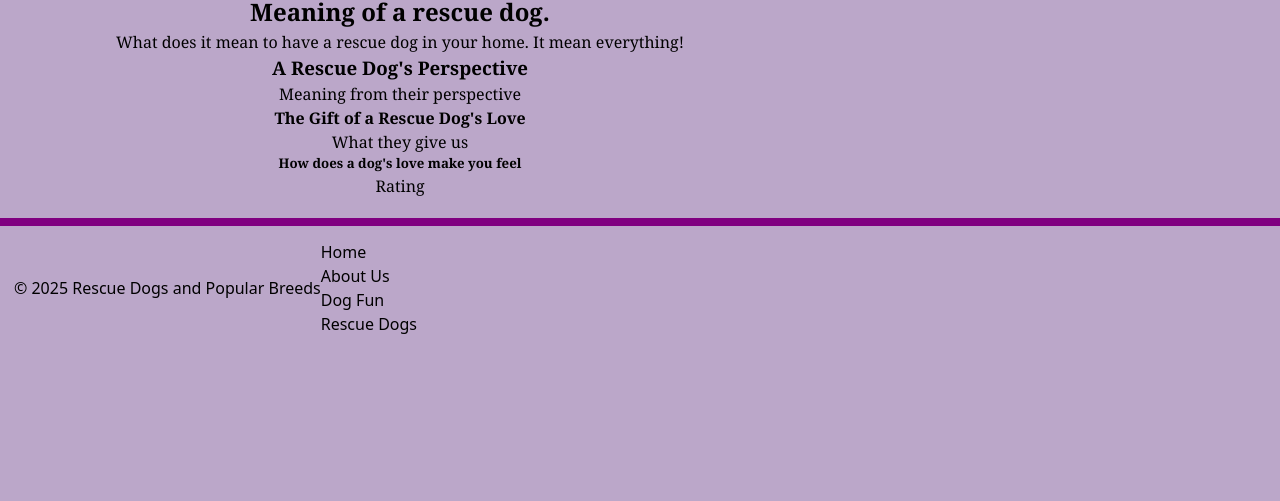
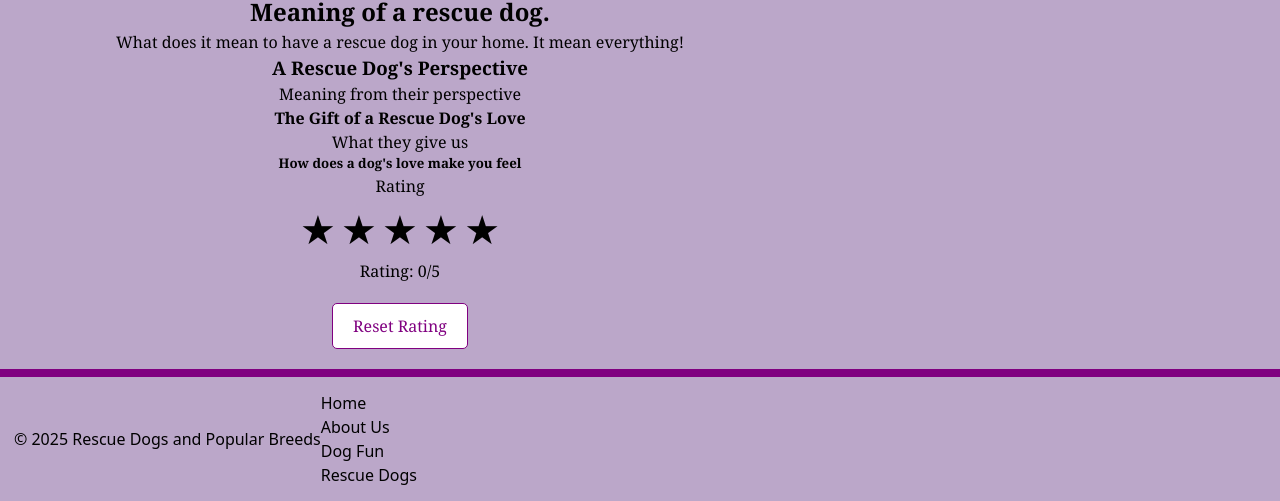
Before and after one commit to kkujawa3/rescue-dogs-and-popular-breeds, a plain HTML site: page about.html in a window 1280 px wide. Shown: the part 436-937 px from the top of the page. Before the commit the page ends 800 px from the top, so only its background shows below. Drawn offline with Linux system fonts and the light colour scheme; files whose address does not match are found by name.

Commit message:
Created rating section on the about page, updates on home page buttons and some updates on dog fun and style files.

```diff
--- a/about.html
+++ b/about.html
@@ -33,6 +33,18 @@
        <h5>How does a dog's love make you feel</h5>
        <p>Rating</p>
 
+       <div class="star-rating">
+          <ul>
+            <li data-value="1" class="star">&#9733;</li>
+            <li data-value="2" class="star">&#9733;</li>
+            <li data-value="3" class="star">&#9733;</li>
+            <li data-value="4" class="star">&#9733;</li>
+            <li data value="5" class="star">&#9733;</li>
+          </ul>
+       </div>
+       <p>Rating:<span id="rating-value">  0/5</span></p>
+       <button id="reset-button">Reset Rating</button>
+
     </main>
 
     <!--Footer-->
@@ -41,12 +53,13 @@
             <p>&copy; 2025 Rescue Dogs and Popular Breeds</p>
             <!--Links to other HTML Pages-->
             <ul>
-                <li>Home</li>
-                <li>About Us</li>
-                <li>Dog Fun</li>
+                <li><a href="index.html">Home</a></li>
+                <li><a href="about.html">About Us</a></li>
+                <li><a href="dogfun.html">Dog Fun</a></li>
                 <li>Rescue Dogs</li>
             </ul>
         </div>
     </footer>
+    <!--Include script-->
 </body>
 </html>
--- a/css/style.css
+++ b/css/style.css
@@ -142,6 +142,41 @@ section.container {
     font-family:Georgia, 'Times New Roman', Times, serif;
     border-radius: 10px;
     max-width: 800px;
+}
+
+.star-rating {
+    display: inline-block;
+}
+
+.star {
+    font-size: 40px;
+    color: black;
+    cursor: pointer;
+    display: inline-block;
+    padding: 0.5px;
+}
+
+.star:hover, .star:hover {
+    color: purple;
+}
+
+.star.selected {
+    color: purple;
+}
+
+button {
+    margin-top: 20px;
+    padding: 10px 20px;
+    font-size: 16px;
+    cursor: pointer;
+    border: 1px solid purple;
+    background-color: white;
+    color: purple;
+    border-radius: 5px;
+}
+
+button:hover {
+    background-color:rgb(187, 167, 201)
 }
 
 .about-container {
```
Also changed, not shown: dogfun.html (+3 -3 lines), index.html (+9 -9 lines).
